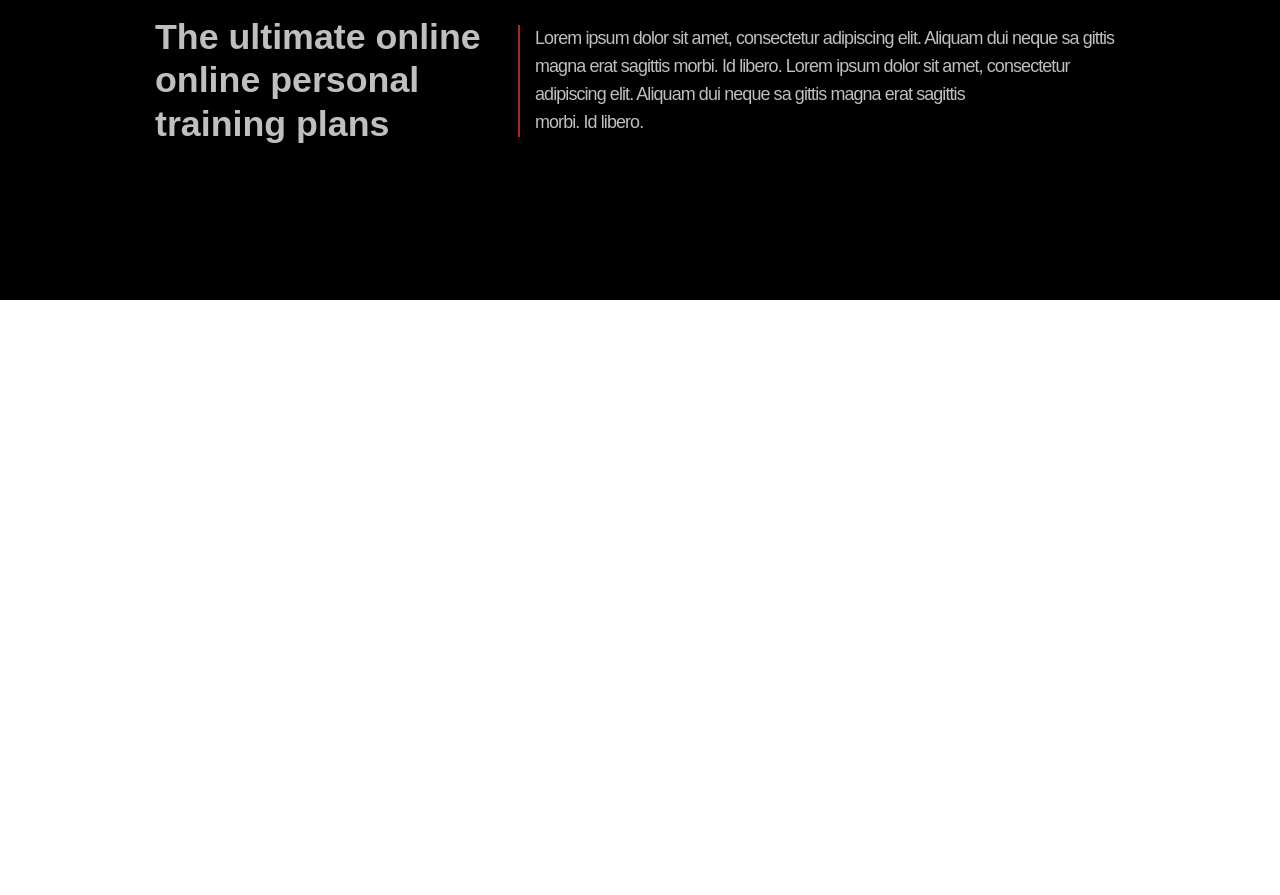
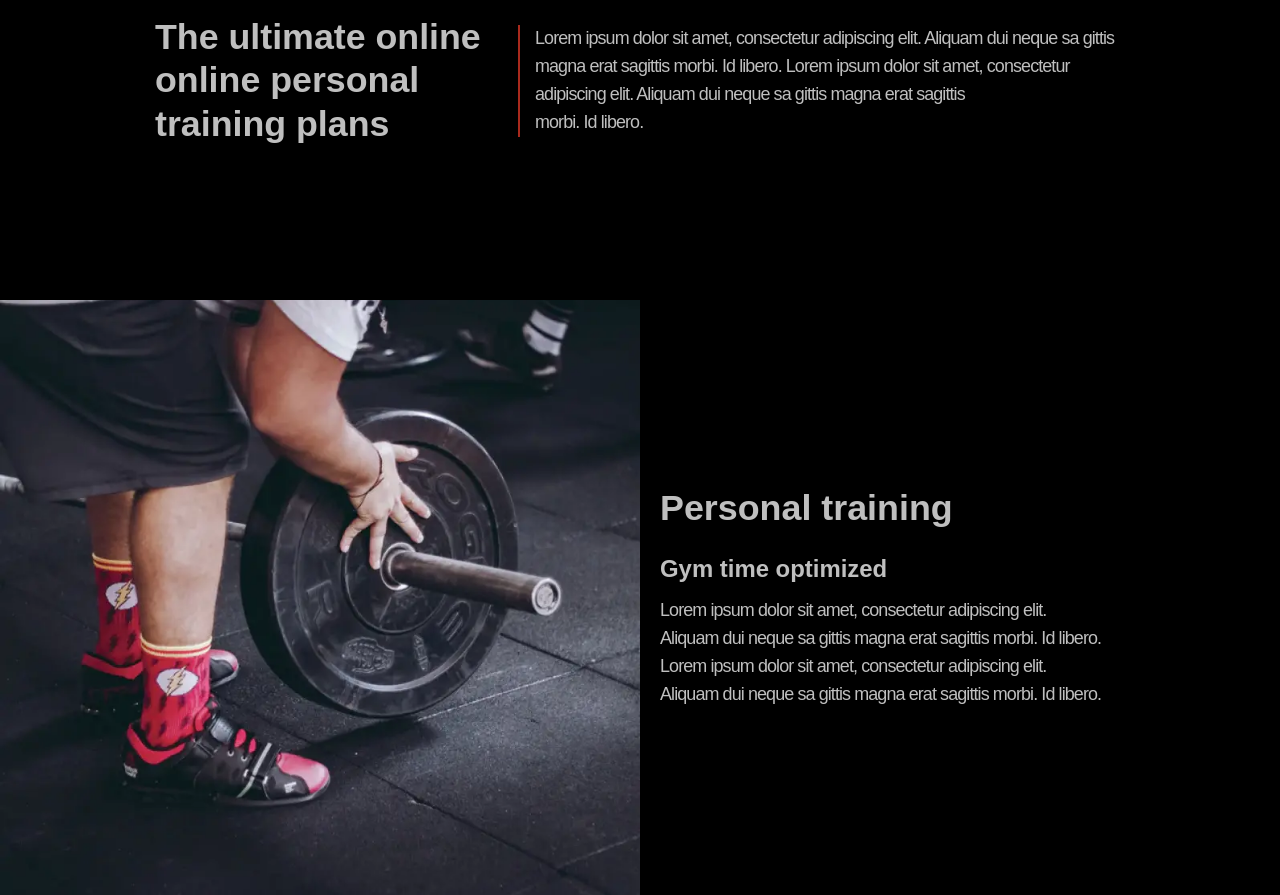
Before and after one commit to NikitosKokos/RGym, a website: page RGym/index.html in a window 1280 px wide. Shown: the part 1897-2792 px from the top of the page. Before the commit the page ends 2197 px from the top, so only its background shows below. Drawn offline with nearby package versions, Linux system fonts and the light colour scheme; files whose address does not match are found by name.

Commit message:
added training section

```diff
--- /dev/null
+++ b/#src/scss/blocks/_training.scss
@@ -0,0 +1,81 @@
+.training {
+    @media (min-width: $md3+px){
+       display: flex;
+    }
+		&__image {
+            @media (min-width: $md3+px){
+               position: relative;
+               flex: 0 0 50%;
+               padding: 0px 0px 46.5% 0px;
+
+               img{
+                   position: absolute;
+                   width: 100%;
+                   height: 100%;
+                   top: 0;
+                   left: 0;
+                   object-fit: cover;
+               }
+            }
+            img{
+                max-width: 100%;
+            }
+		}
+
+		&__content {
+            flex: 0 0 100%;
+            @media (min-width: $md3+px){
+               transform: translateX(-50%);
+            }
+		}
+
+		&__container {
+            @media (min-width: $md3+px){
+                height: 100%;
+                display: flex;
+                justify-content: flex-end;
+            }
+		}
+
+		&__body {
+            padding: 40px 0px;
+            display: flex;
+            flex-direction: column;
+            justify-content: center;
+            align-items: center;
+            @media (min-width: $md3+px){
+                width: 50%;
+                padding: 40px 20px;
+            }
+		}
+
+        &__text{
+
+        }
+
+		&__title {
+            font-weight: 600;
+            @include adaptiv-value('font-size', 36, 28, 1);
+            line-height: calc(44 / 36);
+            color: rgba(255, 255, 255, 0.75);
+            @include adaptiv-value('margin-bottom', 25, 15, 1);
+		}
+
+		&__subtitle {
+            font-weight: 600;
+            @include adaptiv-value('font-size', 24, 20, 1);
+            line-height: calc(29 / 24);
+            color: rgba(255, 255, 255, 0.75);
+            @include adaptiv-value('margin-bottom', 12, 5, 1);
+		}
+
+		&__descr {
+            @include adaptiv-value('font-size', 18, 16, 1);
+            line-height: 156%;
+            letter-spacing: -0.05em;
+            color: rgba(255, 255, 255, 0.75);
+            @media (min-width: $md3+px){
+                max-width: 496px;
+            }
+		}
+}
--- a/#src/scss/style.scss
+++ b/#src/scss/style.scss
@@ -14,6 +14,7 @@
 @import "./blocks/footer";
 @import "./blocks/hero";
 @import "./blocks/workout";
+@import "./blocks/training";
 
 
 // global styles
--- a/RGym/index.html
+++ b/RGym/index.html
@@ -138,6 +138,24 @@
 						</div>
 					</div>
 				</section>
+				<section class="training">
+					<div class="training__image">
+						<picture><source srcset="./img/training.webp" type="image/webp"><img src="./img/training.jpg" alt="training"></picture>
+					</div>
+					<div class='training__content'>
+						<div class='training__container _container'>
+							<div class="training__body">
+								<div class="training__text">
+									<h3 class="training__title">Personal training</h3>
+									<h4 class="training__subtitle">Gym time optimized</h4>
+									<div class="training__descr">Lorem ipsum dolor sit amet, consectetur adipiscing elit. Aliquam dui neque sa gittis magna erat sagittis morbi. Id libero. Lorem ipsum dolor sit amet, consectetur adipiscing elit. Aliquam dui neque sa gittis magna erat sagittis
+									morbi. Id libero.
+									</div>
+								</div>
+							</div>
+						</div>
+					</div>
+				</section>
 			</main>
 			<footer class="footer">
 	<div class="footer__content _container">
```
Also changed, not shown: #src/index.html (+18 -0 lines), #src/img/training.jpg (renamed from #src/img/train.jpg), RGym/css/style.css, RGym/css/style.min.css, RGym/img/training.jpg (added), RGym/img/training.webp (added).
